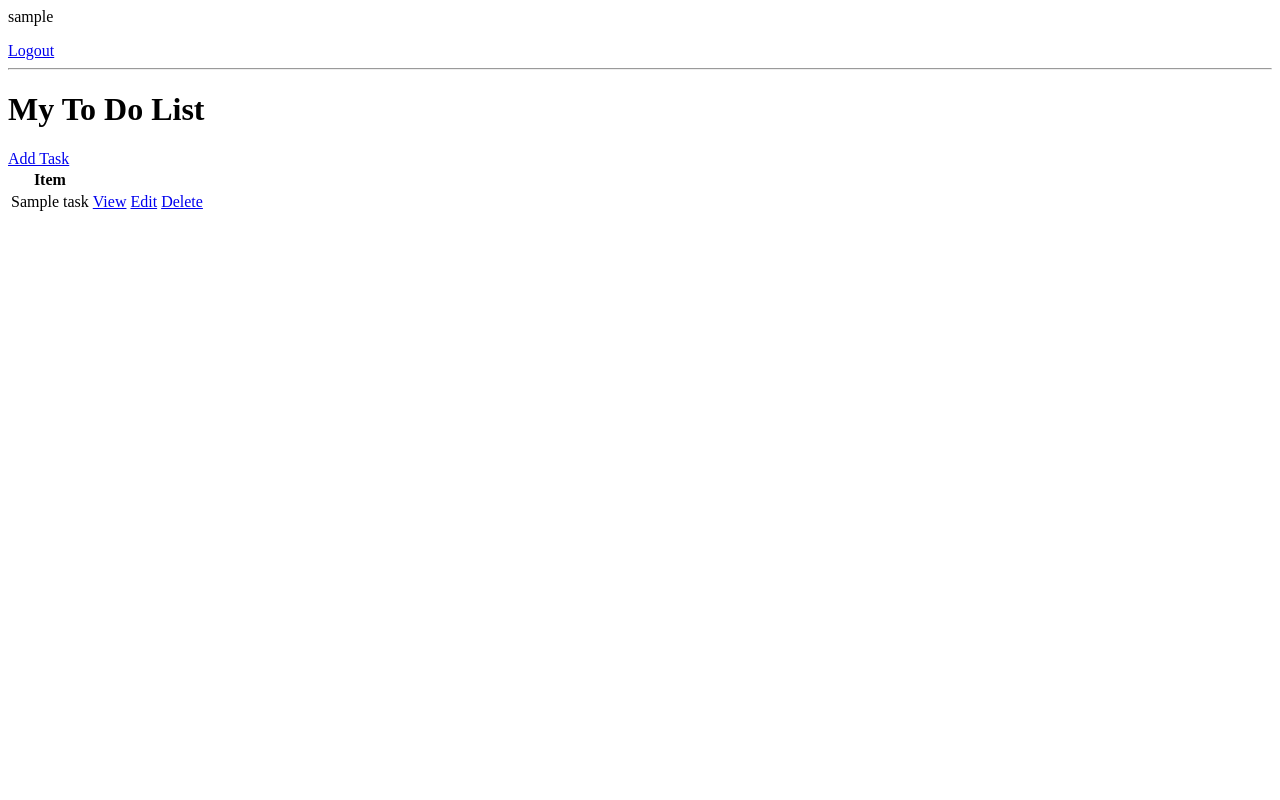
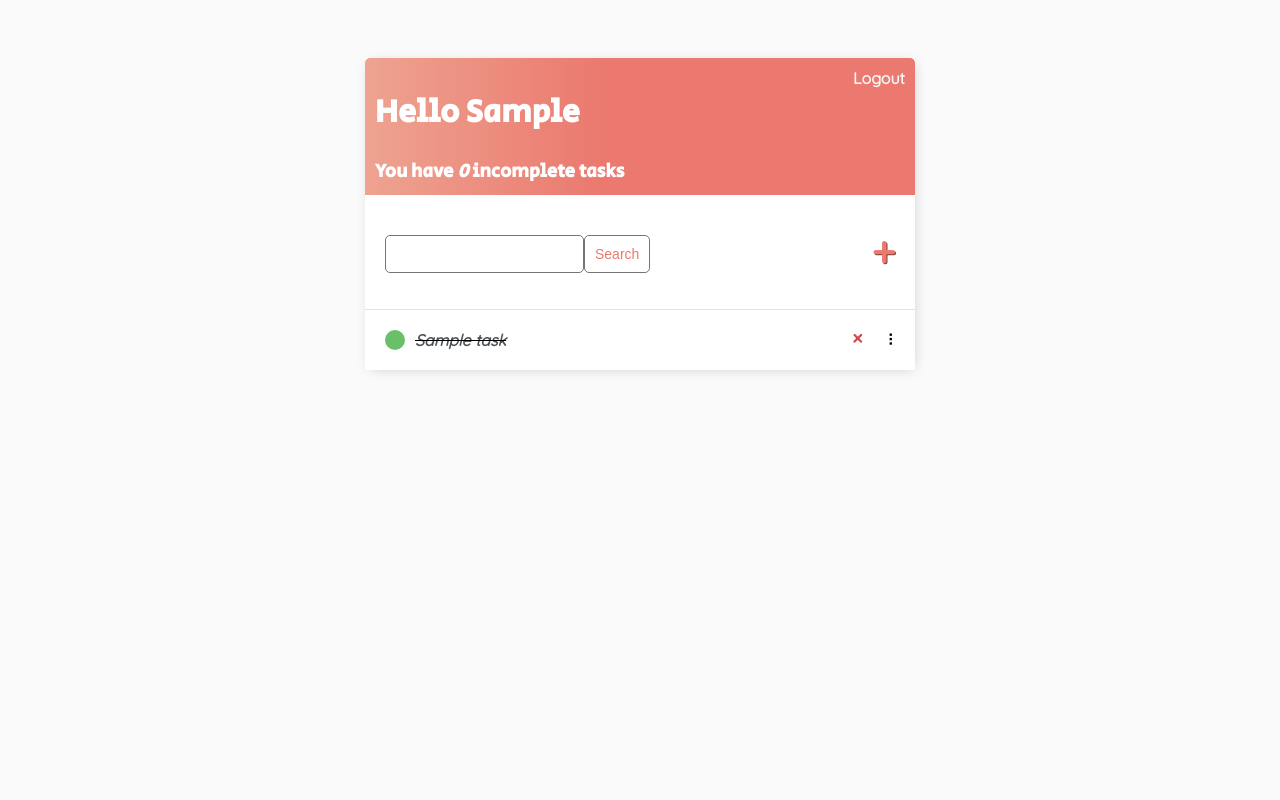
Before and after one commit to livingkurt/Django-Todos, a Django app: page / in a window 1280 px wide. Run offline with Django 3.2, Linux system fonts and the light colour scheme; a user stored in the database is signed in; tables that the repository leaves empty hold one stand-in row (values such as "Sample post").

Commit message:
Did some macro styling as well as the some styling to the task_list page

```diff
--- a/base/templates/base/login.html
+++ b/base/templates/base/login.html
@@ -1,3 +1,7 @@
+{% extends 'base/main.html' %}
+
+{% block content %}
+
 <h1>Login</h1>
 
 <form method="POST">
@@ -7,3 +11,5 @@
 </form>
 
 <p>Don't have an account? <a href="/register">Register</a></p>
+
+{% endblock content %}
--- /dev/null
+++ b/base/templates/base/main.html
@@ -0,0 +1,202 @@
+<html lang="en">
+
+<head>
+  <meta charset="UTF-8">
+  <meta http-equiv="X-UA-Compatible" content="IE=edge">
+  <meta name="viewport" content="width=device-width, initial-scale=1.0">
+  <title>Django Todos</title>
+  <link rel="preconnect" href="https://fonts.googleapis.com">
+  <link rel="preconnect" href="https://fonts.gstatic.com" crossorigin>
+  <link href="https://fonts.googleapis.com/css2?family=Quicksand&family=Secular+One&display=swap" rel="stylesheet">
+  <style>
+    body {
+      background-color: #FAFAFA;
+      font-family: 'Quicksand', sans-serif;
+      padding-top: 50px;
+    }
+
+    h1,
+    h2,
+    h3,
+    h4,
+    h5,
+    h6 {
+      font-family: 'Secular One', sans-serif;
+    }
+
+    a,
+    p {
+      color: #4b5156
+    }
+
+    a {
+      font-weight: 600;
+    }
+
+    .container {
+      max-width: 550px;
+      margin: auto;
+      background-color: #fff;
+      -webkit-box-shadow: 2px 2px 13px -4px rgba(0, 0, 0, 0.21);
+      box-shadow: 2px 2px 13px -4px rgba(0, 0, 0, 0.21);
+    }
+
+    input {
+      outline: none;
+      border: none;
+    }
+
+    .header-bar {
+      display: flex;
+      justify-content: space-between;
+      color: #fff;
+      padding: 10px;
+      border-radius: 5px 5px 0 0;
+      background: linear-gradient(90deg, #EEA390 0%, #EB796F 43%, #EB796F 100%);
+    }
+
+    .header-bar a {
+      color: rgb(247, 247, 247);
+      text-decoration: none;
+    }
+
+    .task-wrapper {
+      display: flex;
+      align-items: center;
+      justify-content: space-between;
+      background-color: #fff;
+      border-top: 1px solid #dfe4ea;
+      overflow: hidden;
+    }
+
+    .task-title {
+      display: flex;
+      padding: 20px;
+    }
+
+    .task-title a {
+      text-decoration: none;
+      color: #4b5156;
+      margin-left: 10px;
+    }
+
+    .task-complete-icon {
+      height: 20px;
+      width: 20px;
+      background-color: rgb(105, 192, 105);
+      border-radius: 50%;
+    }
+
+    .task-incomplete-icon {
+      height: 20px;
+      width: 20px;
+      background-color: rgb(218, 218, 218);
+      border-radius: 50%;
+    }
+
+    .delete-link {
+      text-decoration: none;
+      font-weight: 900;
+      color: #cf4949;
+      font-size: 22px;
+      line-height: 0;
+      padding: 20px 0px;
+    }
+
+    /*Handle Classes*/
+
+    .handle {
+      display: inline-block;
+      padding: 20px 16px;
+      cursor: grab;
+      user-select: none;
+    }
+
+    .handle:after,
+    .handle:before {
+      display: block;
+      content: "";
+    }
+
+    .handle:active,
+    .handle:active:before,
+    .handle:active:after {
+      cursor: grabbing;
+    }
+
+    .dropArea {
+      background-color: #f1f2f6;
+      color: black;
+      border: #ced6e0 1px solid;
+    }
+
+    .selectedTask {
+      opacity: 0.6;
+    }
+
+
+    #add-link {
+      color: #EB796F;
+      text-decoration: none;
+      font-size: 42px;
+      text-shadow: 1px 1px #81413b;
+    }
+
+    #search-add-wrapper {
+      display: flex;
+      justify-content: space-between;
+      align-items: center;
+      padding: 20px;
+    }
+
+    @media screen and (max-width:320px) {
+      #search-add-wrapper {
+        padding: 10px;
+      }
+    }
+
+    input[type=text],
+    input[type=password],
+    textarea {
+      border: 1px solid #757575;
+      border-radius: 5px;
+      padding: 10px;
+      width: 90%;
+    }
+
+    label {
+      padding-top: 10px !important;
+      display: block;
+    }
+
+    ::placeholder {
+      font-weight: 300;
+      opacity: 0.5;
+    }
+
+    .button {
+      border: 1px solid #757575;
+      background-color: #FFF;
+      color: #EB796F;
+      padding: 10px;
+      font-size: 14px;
+      border-radius: 5px;
+      cursor: pointer;
+      text-decoration: none;
+    }
+
+    .card-body {
+      padding: 20px;
+    }
+  </style>
+</head>
+
+<body>
+  <div class="container">
+    {% block content %}
+
+    {% endblock content %}
+  </div>
+</body>
+
+</html>
--- a/base/templates/base/register.html
+++ b/base/templates/base/register.html
@@ -1,3 +1,7 @@
+{% extends 'base/main.html' %}
+
+{% block content %}
+
 <h1>Register</h1>
 
 <form method="POST">
@@ -7,3 +11,5 @@
 </form>
 
 <p>Already have an account? <a href="/login">Login</a></p>
+
+{% endblock content %}
--- a/base/templates/base/task_list.html
+++ b/base/templates/base/task_list.html
@@ -1,34 +1,52 @@
-{% if request.user.is_authenticated %}
-<p>{{request.user}}</p>
-<a href="/logout">Logout</a>
-{% else %}
-<a href="/login">Login</a>
-{% endif %}
-<hr>
-<h1>My To Do List</h1>
-<a href="/task-create">Add Task</a>
-<table>
-  <tr>
-    <th>
-      Item
-    </th>
-    <th>
+{% extends 'base/main.html' %}
 
-    </th>
-    <th>
+{% block content %}
 
-    </th>
-  </tr>
+<div class="header-bar">
+  <div>
+    <h1>Hello {{request.user|title}}</h1>
+    <h3 style="margin:0">You have <i>{{count}}</i> incomplete task{{ count|pluralize:"s" }}</h3>
+  </div>
+
+  {% if request.user.is_authenticated %}
+  <a href="{% url 'logout' %}">Logout</a> {% else %}
+  <a href="{% url 'login' %}">Login</a> {% endif %}
+</div>
+
+<div id="search-add-wrapper">
+  <form method="GET" style="margin-top: 20px; display: flex;">
+    <input type="text" name="search-area" value="{{search_input}}">
+    <input class="button" type="submit" value="Search">
+  </form>
+  <a id="add-link" href="/task-create">&#x2b;</a>
+</div>
+
+
+
+
+
+<div id="tasklist" class="task-items-wrapper">
   {% for task in tasks %}
-  <tr>
-    <td>
-      {{task.title}}
-    </td>
-    <td><a href="/task/{{ task.id }}/">View</a></td>
-    <td><a href="/task-update/{{ task.id }}/">Edit</a></td>
-    <td><a href="/task-delete/{{ task.id }}/">Delete</a></td>
-  </tr>
+  <div class="task-wrapper" data-position="{{task.pk}}">
+    <div class="task-title">
+      {% if task.complete %}
+      <div class="task-complete-icon"></div>
+      <i><s><a href="/task-update/{{ task.id }}/">{{task}}</a></s></i> {% else %}
+      <div class="task-incomplete-icon"></div>
+      <a href="/task-update/{{ task.id }}/">{{task}}</a> {% endif %}
+    </div>
+    <div class="task-controls">
+      <a class="delete-link" href="/task-delete/{{ task.id }}/">&#215;</a>
+      <span class="handle">&nbsp;&#10247;</span>
+    </div>
+  </div>
+
   {% empty %}
-  <h3>No items in list</h3>
+  <div style="text-align: center; padding-bottom: 10px; line-height: 1em;">
+    <h3>No new tasks are created.</h3>
+    <h3>Create a <a style="text-decoration: none; color: #e53935;" href="{% url 'task-create' %}">New task</a> ! </h3>
+  </div>
   {% endfor %}
-</table>
+</div>
+
+{% endblock content %}
--- a/base/views.py
+++ b/base/views.py
@@ -1,4 +1,4 @@
-from django.shortcuts import render
+from django.shortcuts import redirect, render
 from django.views.generic.list import ListView
 from django.views.generic.detail import DetailView
 from django.views.generic.edit import CreateView, UpdateView, DeleteView, FormView
@@ -34,6 +34,11 @@ class RegisterPage(FormView):
             login(self.request, user)
         return super(RegisterPage, self).form_valid(form)
 
+    def get(self, *args, **kwargs):
+        if self.request.user.is_authenticated:
+            return redirect('tasks')
+        return super(RegisterPage, self).get(*args, **kwargs)
+
 class TaskList(LoginRequiredMixin, ListView):
     model = Task
     context_object_name = 'tasks'
@@ -42,7 +47,14 @@ class TaskList(LoginRequiredMixin, ListView):
         context = super().get_context_data(**kwargs)
         context['tasks'] = context['tasks'].filter(user=self.request.user)
         context['count'] = context['tasks'].filter(complete=False).count()
+
+        search_input = self.request.GET.get('search-area') or ''
+        if search_input:
+            context['tasks'] = context['tasks'].filter(title__startswith=search_input)
+
+        context['search_input'] = search_input
         return context
+
 
 
 class TaskDetail(LoginRequiredMixin, DetailView):
```
Also changed, not shown: base/templates/base/task_confirm_delete.html (+8 -0 lines), base/templates/base/task_form.html (+7 -0 lines).
